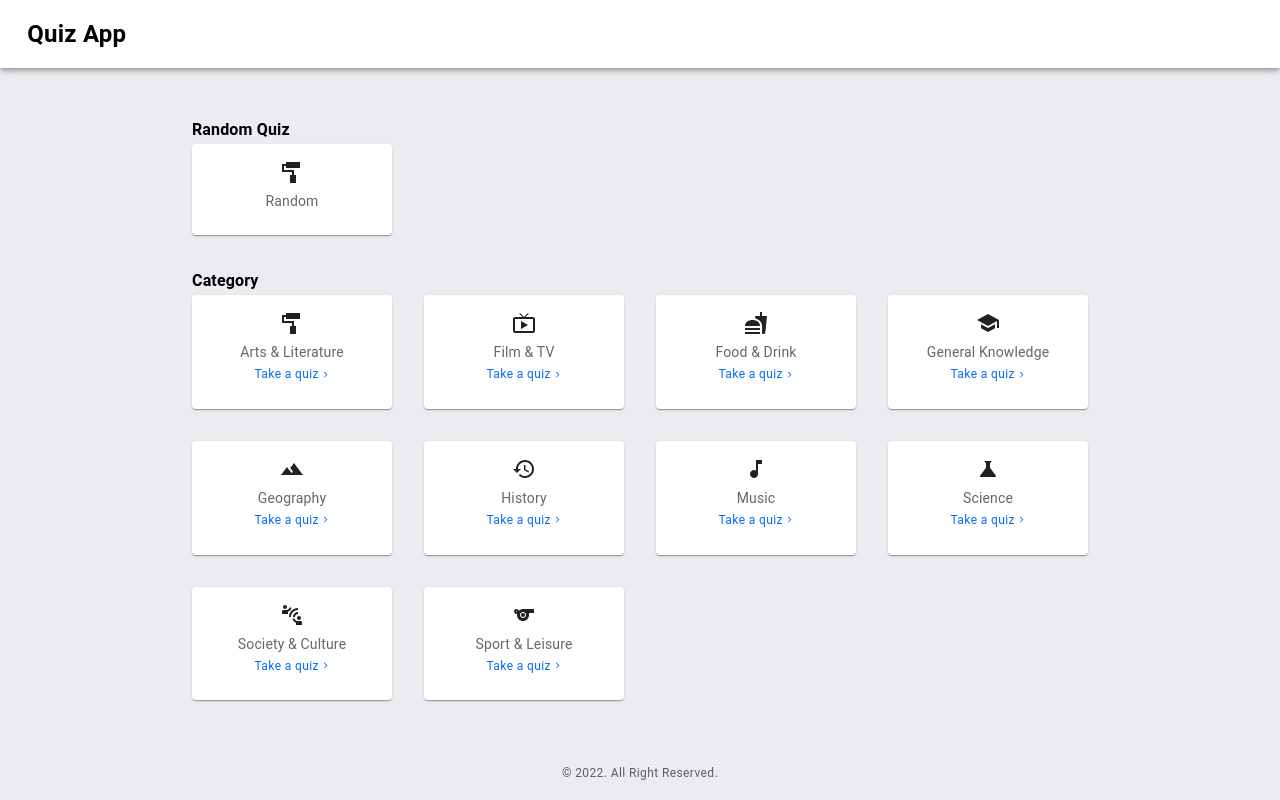
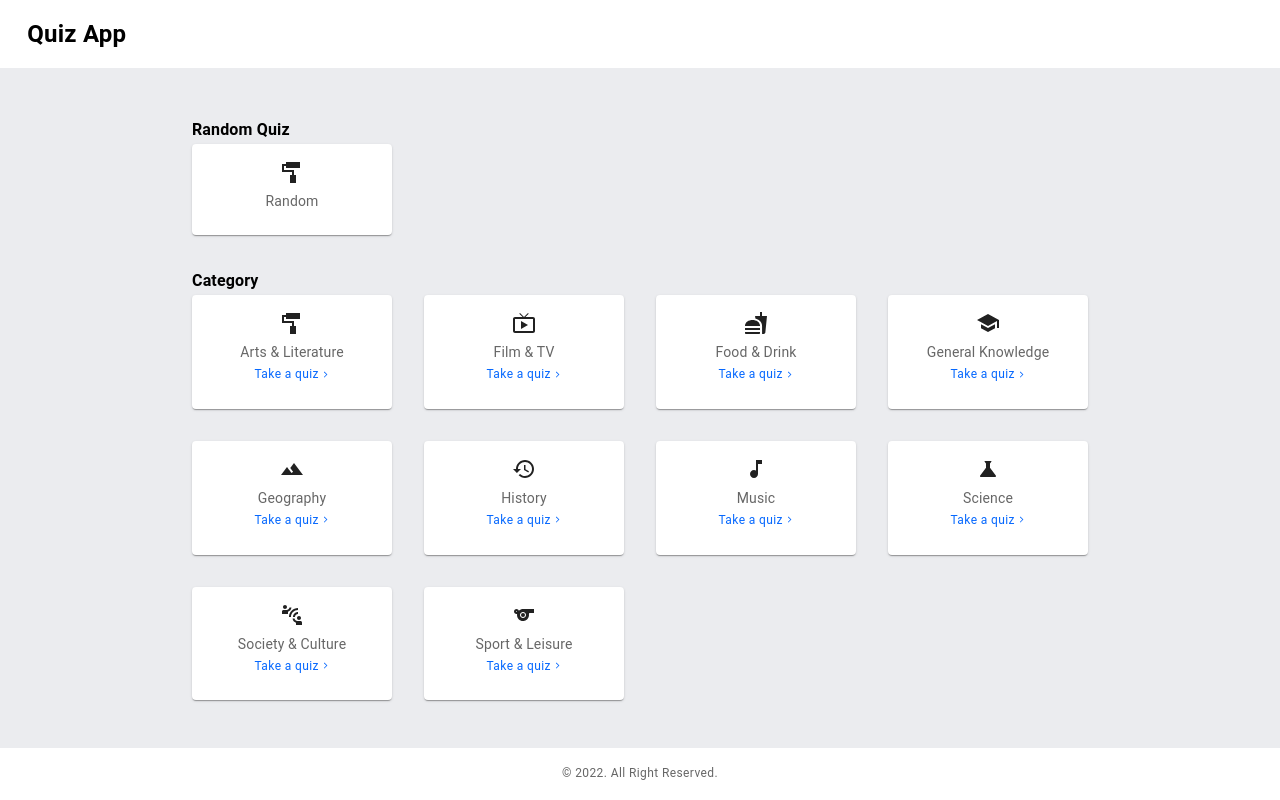
Before and after one commit to herisusantoarismann/next-quiz, a Next.js app: page / in a window 1280 px wide. Built offline with nearby package versions, Linux system fonts and the light colour scheme.

Commit message:
Add layout

```diff
--- a/pages/_app.tsx
+++ b/pages/_app.tsx
@@ -1,8 +1,14 @@
-import '../styles/globals.css'
-import type { AppProps } from 'next/app'
+import "../styles/globals.css";
+import type { AppProps } from "next/app";
+
+import Layout from "./components/Layout";
 
 function MyApp({ Component, pageProps }: AppProps) {
-  return <Component {...pageProps} />
+  return (
+    <Layout>
+      <Component {...pageProps} />
+    </Layout>
+  );
 }
 
-export default MyApp
+export default MyApp;
--- /dev/null
+++ b/pages/components/Footer.tsx
@@ -0,0 +1,22 @@
+import React from "react";
+
+import Typography from "@mui/material/Typography";
+
+const Footer = () => {
+  return (
+    <Typography
+      variant="caption"
+      color="text.secondary"
+      style={{
+        display: "flex",
+        justifyContent: "center",
+        alignItems: "flex-end",
+        padding: "1rem",
+      }}
+    >
+      &copy; {new Date().getFullYear()}. All Right Reserved.
+    </Typography>
+  );
+};
+
+export default Footer;
--- /dev/null
+++ b/pages/components/Layout.tsx
@@ -0,0 +1,27 @@
+import React from "react";
+
+import Header from "./Header";
+import Footer from "./Footer";
+
+interface Props {
+  children: React.ReactNode | React.ReactNode[];
+}
+
+const Layout = ({ children }: Props) => {
+  return (
+    <div
+      style={{
+        minHeight: "100vh",
+        display: "flex",
+        flexDirection: "column",
+        justifyContent: "space-between",
+      }}
+    >
+      <Header />
+      {children}
+      <Footer />
+    </div>
+  );
+};
+
+export default Layout;
--- a/pages/index.tsx
+++ b/pages/index.tsx
@@ -2,9 +2,7 @@ import React from "react";
 import type { NextPage } from "next";
 
 import Box from "@mui/material/Box";
-import Typography from "@mui/material/Typography";
 
-import Header from "./components/Header";
 import QuizContainer from "./components/QuizContainer";
 
 import { categories, randomQuiz } from "../utils/categories";
@@ -18,10 +16,8 @@ const Home: NextPage = () => {
         justifyContent: "center",
         flexDirection: "column",
         background: "#EBECEF",
-        minHeight: "100vh",
       }}
     >
-      <Header />
       <Box
         sx={{
           width: { xs: "90%", sm: "80%", md: "70%" },
@@ -31,13 +27,6 @@ const Home: NextPage = () => {
         <QuizContainer title={"Random Quiz"} data={randomQuiz} />
         <QuizContainer title={"Category"} data={categories} />
       </Box>
-      <Typography
-        variant="caption"
-        color="text.secondary"
-        style={{ textAlign: "center", padding: "1rem" }}
-      >
-        &copy; {new Date().getFullYear()}. All Right Reserved.
-      </Typography>
     </Box>
   );
 };
```
Also changed, not shown: pages/[category].tsx (+3 -23 lines), pages/components/StepperContainer.tsx (added, +36 -0 lines).
